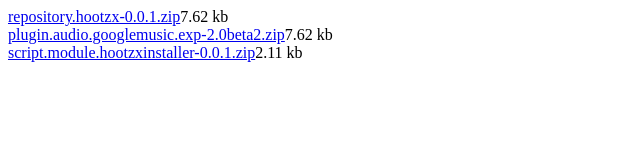
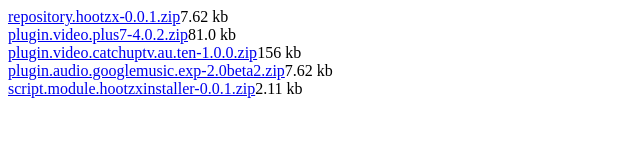
Before and after one commit to HootzX/hootzx.github.io, a plain HTML site: page index.html in a window 1280 px wide. Shown: the whole page, without its empty margins (0-640 px from the left). Drawn offline with Linux system fonts and the light colour scheme.

Commit message:
Update index.html

```diff
--- a/index.html
+++ b/index.html
@@ -1,3 +1,5 @@
 <a href="repository.hootzx-0.0.1.zip">repository.hootzx-0.0.1.zip</a><td>7.62 kb</td><br>
+<a href="plugin.video.plus7-4.0.2.zip">plugin.video.plus7-4.0.2.zip</a><td>81.0 kb</td><br>
+<a href="plugin.video.catchuptv.au.ten-1.0.0.zip">plugin.video.catchuptv.au.ten-1.0.0.zip</a><td>156 kb</td><br>
 <a href="plugin.audio.googlemusic.exp-2.0beta2.zip">plugin.audio.googlemusic.exp-2.0beta2.zip</a><td>7.62 kb</td><br>
 <a href="script.module.hootzxinstaller-0.0.1.zip">script.module.hootzxinstaller-0.0.1.zip</a><td>2.11 kb</td>
```
